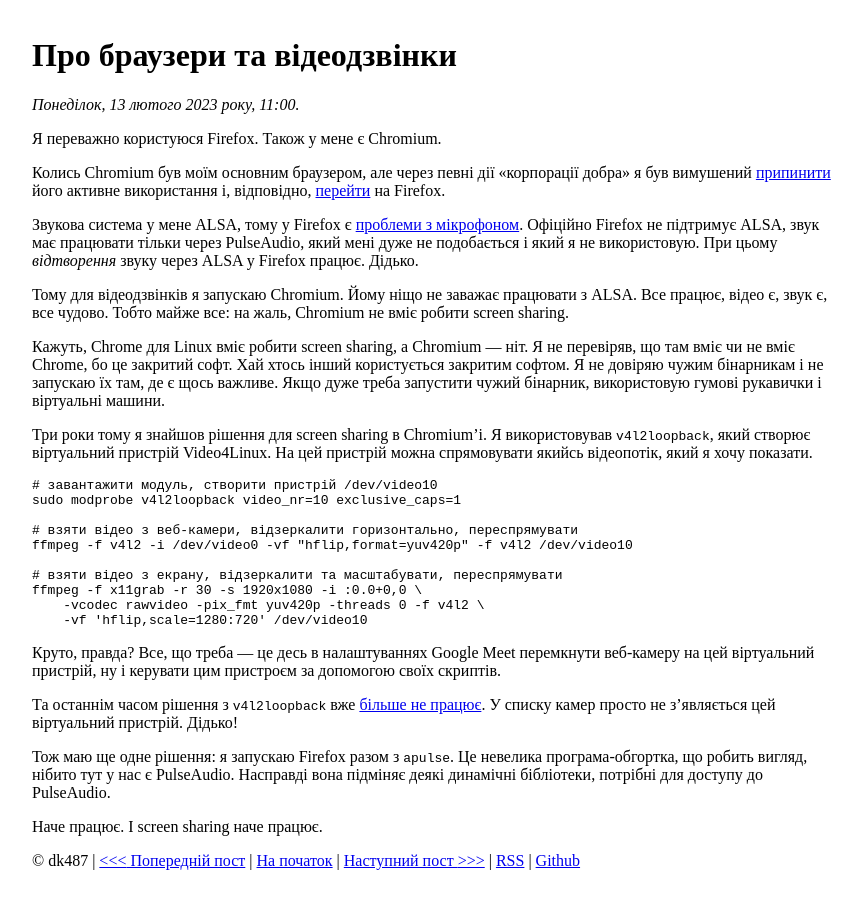
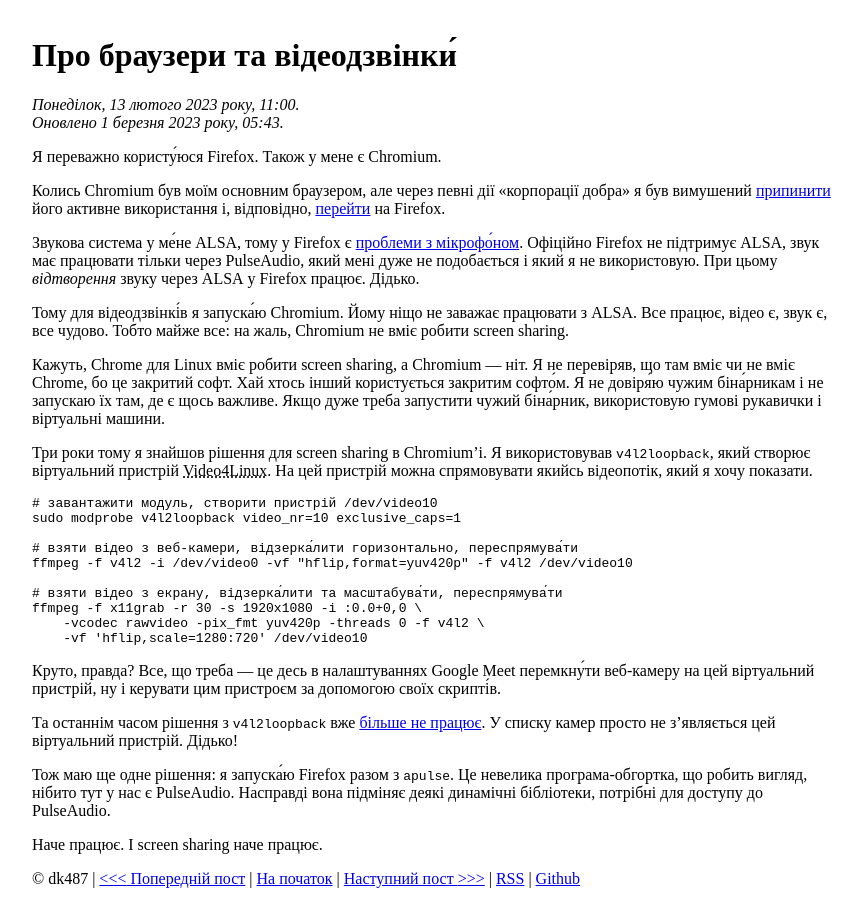
Before and after one commit to dk487/test.de.co.ua, a Jekyll site: the page built from _posts/2023/2023-02-13-browsers-and-video-calls.md, in a window 1280 px wide. Shown: the whole page, without its empty margins (208-1070 px from the left). Built offline with Jekyll 4.4.1, drawn with Linux system fonts in a browser that asks for light colours.

Commit message:
Improve pronounsation

````diff
--- a/_posts/2023/2023-02-13-browsers-and-video-calls.md
+++ b/_posts/2023/2023-02-13-browsers-and-video-calls.md
@@ -1,38 +1,39 @@
 ---
-title: Про браузери та відеодзвінки
+title: Про браузери та відеодзвінки́
 date: 2023-02-13 13:00:12 +02:00
+mtime: 2023-03-01 05:43:25 +02:00
 ---
 
-Я переважно користуюся Firefox. Також у мене є Chromium.
+Я переважно користу́юся Firefox. Також у мене є Chromium.
 
 Колись Chromium був моїм основним браузером, але через певні дії «корпорації добра» я був вимушений [припинити][1] його активне використання і, відповідно, [перейти][2] на Firefox.
 
-Звукова система у мене ALSA, тому у Firefox є [проблеми з мікрофоном][3]. Офіційно Firefox не підтримує ALSA, звук має працювати тільки через PulseAudio, який мені дуже не подобається і який я не використовую. При цьому _відтворення_ звуку через ALSA у Firefox працює. Дідько.
+Звукова система у ме́не <abbr lang="en">ALSA</abbr>, тому у Firefox є [проблеми з мікрофо́ном][3]. Офіційно Firefox не підтримує <abbr lang="en">ALSA</abbr>, звук має працювати тільки через <span lang="en">PulseAudio</span>, який мені дуже не подобається і який я не використовую. При цьому _відтворення_ звуку через <abbr lang="en">ALSA</abbr> у Firefox працює. Дідько.
 
-Тому для відеодзвінків я запускаю Chromium. Йому ніщо не заважає працювати з ALSA. Все працює, відео є, звук є, все чудово. Тобто майже все: на жаль, Chromium не вміє робити screen sharing.
+Тому для відеодзвінкі́в я запуска́ю Chromium. Йому ніщо не заважає працювати з <abbr lang="en">ALSA</abbr>. Все працює, відео є, звук є, все чудово. Тобто майже все: на жаль, Chromium не вміє робити screen sharing.
 
-Кажуть, Chrome для Linux вміє робити screen sharing, а Chromium — ніт. Я не перевіряв, що там вміє чи не вміє Chrome, бо це закритий софт. Хай хтось інший користується закритим софтом. Я не довіряю чужим бінарникам і не запускаю їх там, де є щось важливе. Якщо дуже треба запустити чужий бінарник, використовую гумові рукавички і віртуальні машини.
+Кажуть, Chrome для Linux вміє робити screen sharing, а Chromium — ніт. Я не перевіряв, що там вміє чи не вміє Chrome, бо це закритий софт. Хай хтось інший користується закритим софто́м. Я не довіря́ю чужим біна́рникам і не запускаю їх там, де є щось важливе. Якщо дуже треба запустити чужий біна́рник, використовую гумові рукавички і віртуальні машини.
 
-Три роки тому я знайшов рішення для screen sharing в Chromium'і. Я використовував `v4l2loopback`, який створює віртуальний пристрій Video4Linux. На цей пристрій можна спрямовувати якийсь відеопотік, який я хочу показати.
+Три роки тому я знайшов рішення для screen sharing в Chromium'і. Я використовував `v4l2loopback`, який створює віртуальний пристрій <abbr title="Video For Linux" lang="en">Video4Linux</abbr>. На цей пристрій можна спрямовувати якийсь відеопотік, який я хочу показати.
 
 ```
 # завантажити модуль, створити пристрій /dev/video10
 sudo modprobe v4l2loopback video_nr=10 exclusive_caps=1
 
-# взяти відео з веб-камери, відзеркалити горизонтально, переспрямувати
+# взяти відео з веб-камери, відзерка́лити горизонтально, переспрямува́ти
 ffmpeg -f v4l2 -i /dev/video0 -vf "hflip,format=yuv420p" -f v4l2 /dev/video10
 
-# взяти відео з екрану, відзеркалити та масштабувати, переспрямувати
+# взяти відео з екрану, відзерка́лити та масштабува́ти, переспрямува́ти
 ffmpeg -f x11grab -r 30 -s 1920x1080 -i :0.0+0,0 \
     -vcodec rawvideo -pix_fmt yuv420p -threads 0 -f v4l2 \
     -vf 'hflip,scale=1280:720' /dev/video10
 ```
 
-Круто, правда? Все, що треба — це десь в налаштуваннях Google Meet перемкнути веб-камеру на цей віртуальний пристрій, ну і керувати цим пристроєм за допомогою своїх скриптів.
+Круто, правда? Все, що треба — це десь в налаштуваннях Google Meet перемкну́ти веб-камеру на цей віртуальний пристрій, ну і керувати цим пристроєм за допомогою своїх скрипті́в.
 
 Та останнім часом рішення з `v4l2loopback` вже [більше не працює][4]. У списку камер просто не з'являється цей віртуальний пристрій. Дідько!
 
-Тож маю ще одне рішення: я запускаю Firefox разом з `apulse`. Це невелика програма-обгортка, що робить вигляд, нібито тут у нас є PulseAudio. Насправді вона підміняє деякі динамічні бібліотеки, потрібні для доступу до PulseAudio.
+Тож маю ще одне рішення: я запуска́ю Firefox разом з `apulse`. Це невелика програма-обгортка, що робить вигляд, нібито тут у нас є <span lang="en">PulseAudio</span>. Насправді вона підміняє деякі динамічні бібліотеки, потрібні для доступу до <span lang="en">PulseAudio</span>.
 
 Наче працює. І screen sharing наче працює.
 
````
